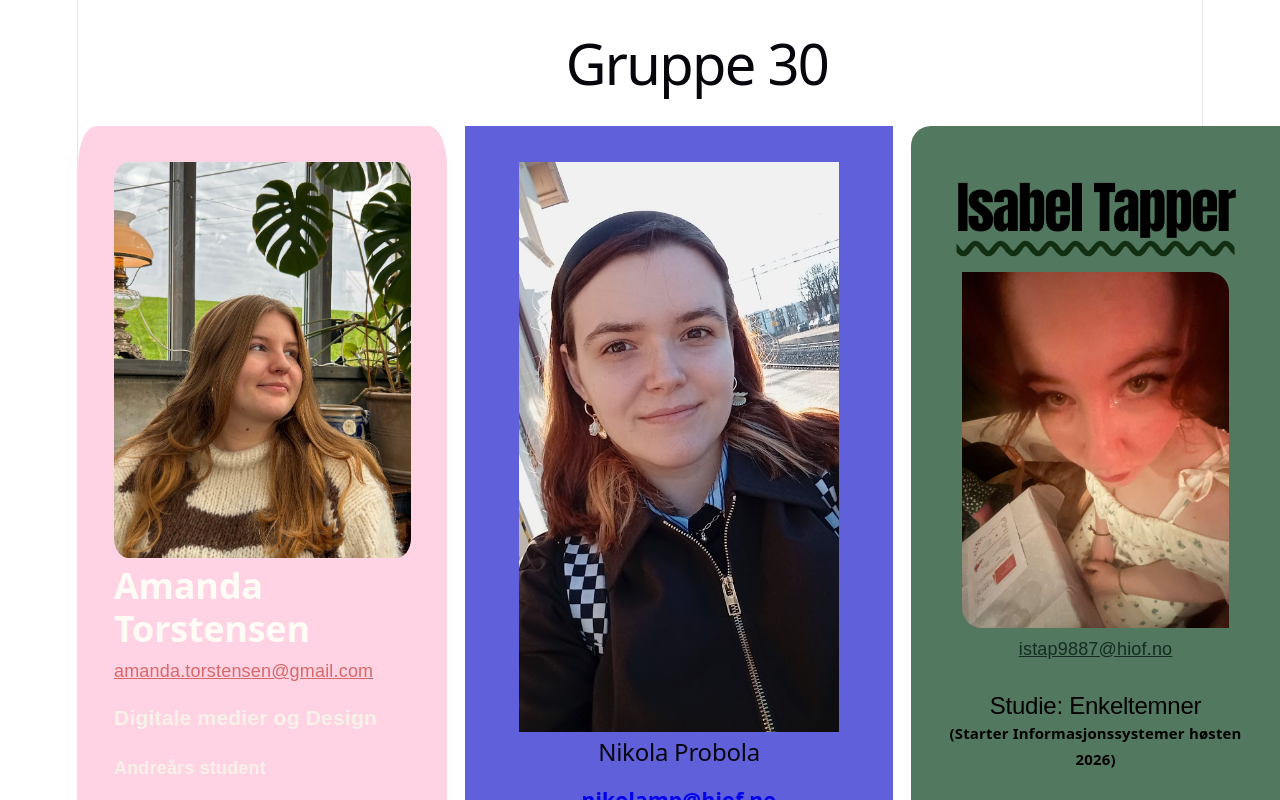
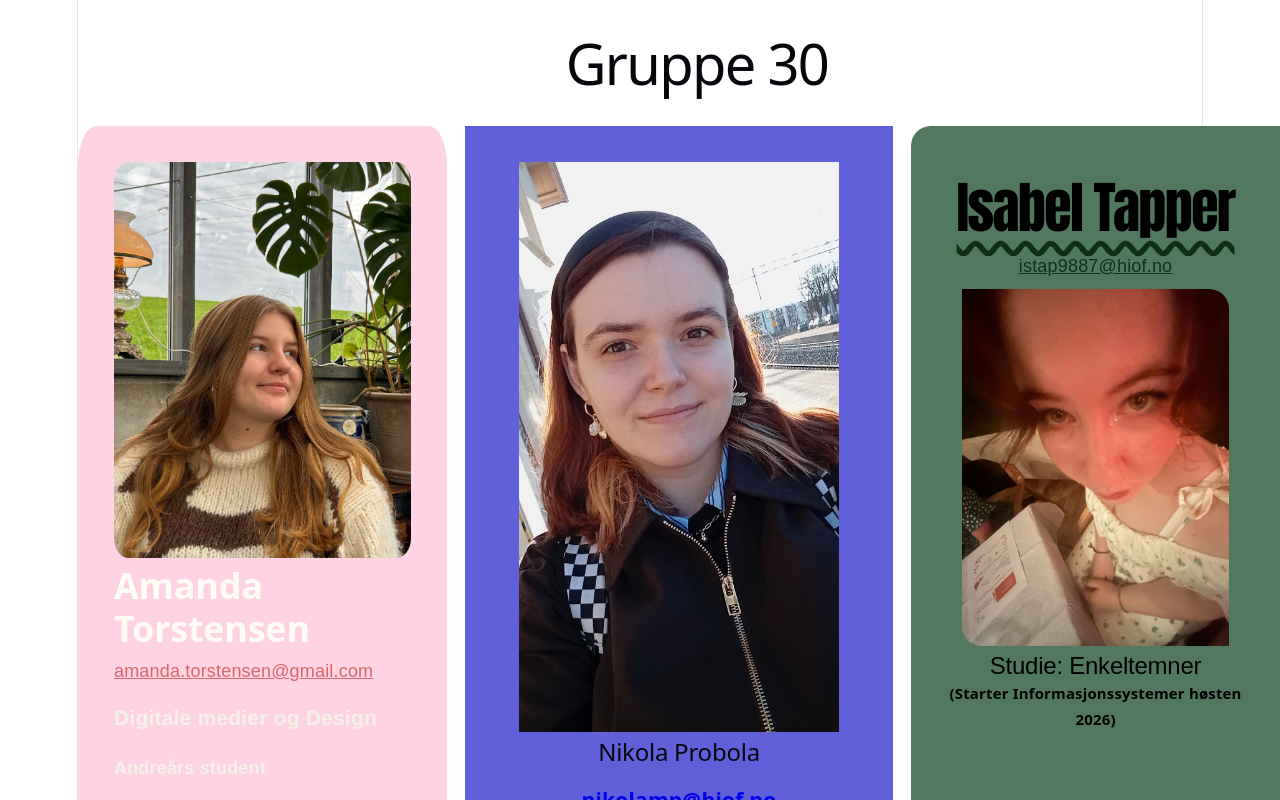
Before and after one commit to Nikola714/Arbeidskrav4_UIN26, a React app in the folder frontend/: page / in a window 1280 px wide. Shown: the top 800 px of the page. Built offline with nearby package versions, Linux system fonts and the light colour scheme; no server answers; the HTML template or start-up script is replaced by a standard one.

Commit message:
Endre utseende

```diff
--- a/frontend/src/components/Isabel.jsx
+++ b/frontend/src/components/Isabel.jsx
@@ -6,9 +6,8 @@ export default function Isabel(){
     <>
     <article className="isabelKort">
         <h1>Isabel Tapper</h1>
+        <a href="mailto:istap9887@hiof.no">istap9887@hiof.no</a>
         <img src="bilder/isabel.JPG" alt="portrettIsabel"></img>
-
-        <a href="mailto:istap9887@hiof.no">istap9887@hiof.no</a>
         <h2>Studie: Enkeltemner</h2>
         <h5>(Starter Informasjonssystemer høsten 2026)</h5 >
     </article>
--- a/frontend/src/css/isabelStil.css
+++ b/frontend/src/css/isabelStil.css
@@ -15,7 +15,7 @@
     a {
         color: rgb(20, 44, 33);
         display: inline-block;
-        margin-bottom: 30px;
+        margin-bottom: 0px;
     }
     h2{
         margin-top: 30px;
@@ -37,7 +37,7 @@
     img {
         max-width: 90%;
         border-radius: 0 20px 0 20px;
-        margin-top: 20px;
+        margin-top: 10px;
     }
 
 
```
